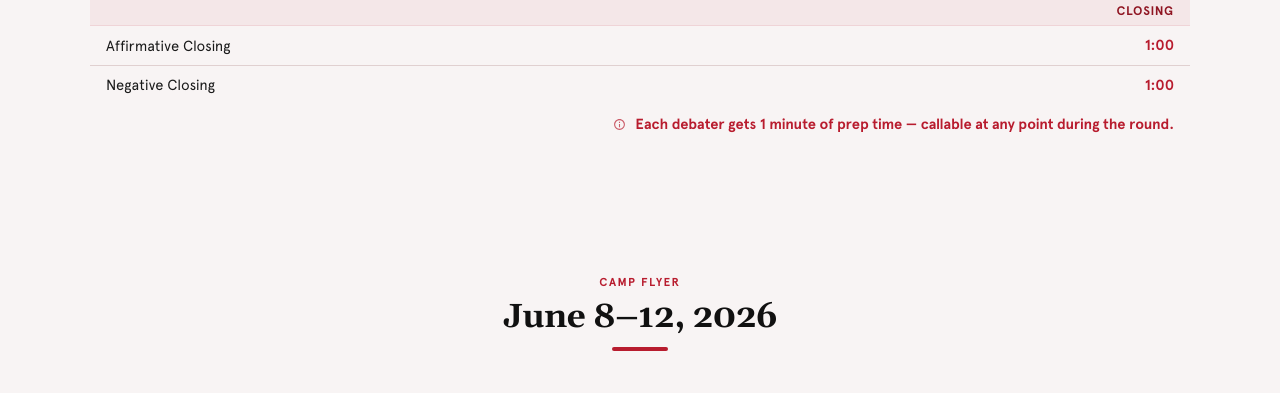
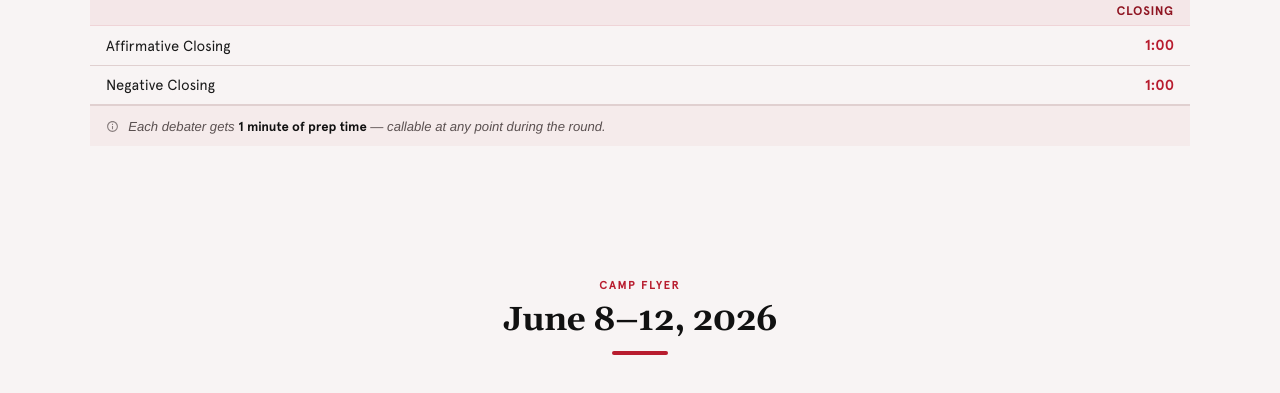
Before and after one commit to hwfl850/tigerdebate, a plain HTML site: page index.html in a window 1280 px wide. Shown: the part 1646-2039 px from the top of the page. Drawn offline with Linux system fonts and the light colour scheme; a web font is replaced by a local one.

Commit message:
feat: update assets/styles.css

```diff
--- a/assets/styles.css
+++ b/assets/styles.css
@@ -902,3 +902,18 @@ footer {
   border-radius: 16px;
   box-shadow: var(--shadow-lg);
 }
+
+/* ── Prep time footnote in format table ── */
+.format-table tfoot .prep-note td {
+  background: rgba(184,28,46,.04);
+  border-top: 2px solid var(--border);
+  border-bottom: none;
+  color: var(--text-muted);
+  font-size: .82rem;
+  font-style: italic;
+  padding: .75rem 1rem;
+  text-align: left !important;
+  font-weight: 400;
+  letter-spacing: 0;
+}
+.format-table tfoot .prep-note td strong { color: var(--black); font-style: normal; }
```
